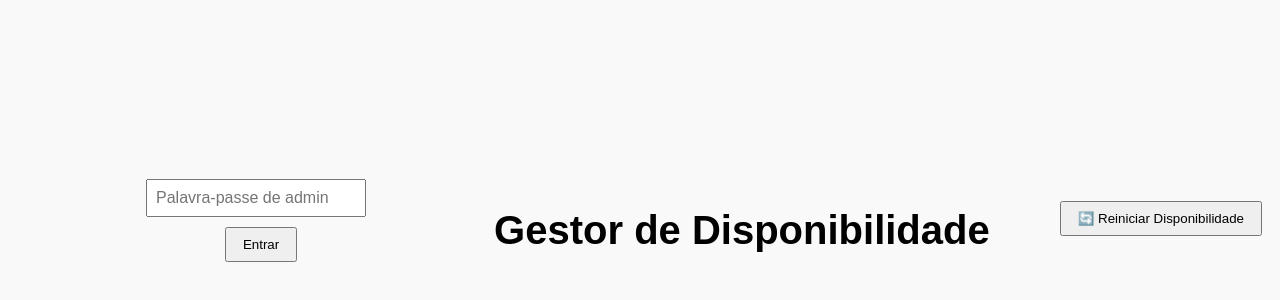
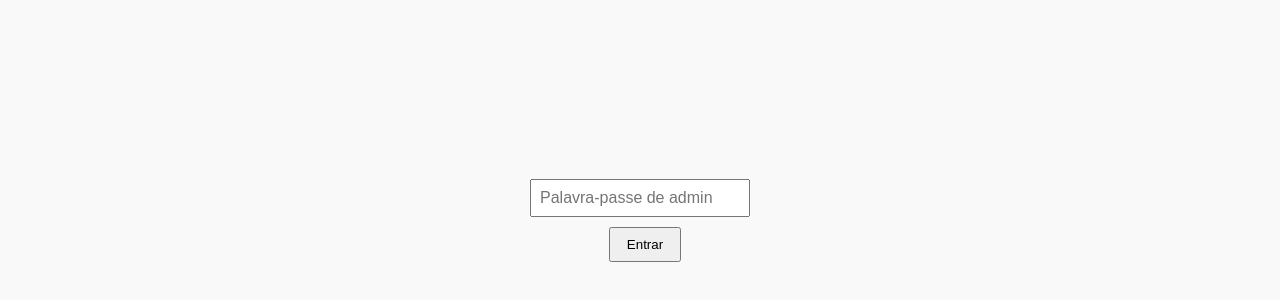
Before and after one commit to o-patusco/o-patusco.github.io, a plain HTML site: page Disponibilidade.html in a window 1280 px wide. Shown: the part 188-488 px from the top of the page. Drawn offline with Linux system fonts and the light colour scheme; a web font is replaced by a local one.

Commit message:
Add files via upload

```diff
--- a/Disponibilidade.html
+++ b/Disponibilidade.html
@@ -17,16 +17,10 @@
       min-height: 100vh;
     }
     #admin-panel {
-        display: flex;
-        flex-direction: row;
-        gap: 30px;
-        align-items: flex-start;
+        width: 100%;
+        max-width: 600px;
+        display: none;
     }
-
-    #item-list {
-        flex: 2;
-    }
-
 
 
     h1 {
@@ -187,7 +181,7 @@
       "Digestivos": ["Moscatel", "Amêndoa Amarga", "Vinho do Porto Cálem Velhotes Tawny", "Licor Beirão", "Bailey's Irish Cream", "Whiskey Johnnie Walker Red", "Whiskey Johnnie Walker Black 12 Anos"],
       "Cocktails": ["Caipirinha", "Whiskey-Cola", "Mojito", "Cuba Libre", "Vodka Limão", "Gin Tónico Gordon's", "Gin Tónico Beefeater", "Aperol Spritz"],
       "Sobremesas": ["Salame", "Arroz doce", "Mousse de limão", "Mousse de chocolate", "Pêira bêbada", "Bolo de bolacha", "Bolo de chocolate"],
-      "Petiscos": ["Rissol", "Coxinha", "Croquete", "Batatas fritas", "Peixinhos da horta", "Aros de cebola", "Chouriço no barro c/pão", "Alheira grelhada c/pão", "Alheira vegetariana grelhada c/pão", "Moelas"],
+      "Petiscos": ["Batatas fritas", "Peixinhos da horta", "Aros de cebola", "Chouriço no barro c/pão", "Alheira grelhada c/pão", "Alheira vegetariana grelhada c/pão", "Moelas"],
       "Sandes & Tostas": ["Torrada", "Tosta de queijo", "Tosta de queijo vegano", "Tosta mista", "Bifana"],
       "Café": ["Café", "Abatanado", "Pingo", "Duplo shot", "Meia de leite", "Galão", "Cappuccino"],
       "Chás": ["Carioca de limão", "Tetley"]
@@ -324,7 +318,7 @@
         await saveToGitHub(unavailableItems);
 
         loadItems();
-        updateSidebar([]);
+
 
         const msg = document.getElementById("saveMsg");
         msg.innerText = "Disponibilidade reiniciada! ✅";
```
